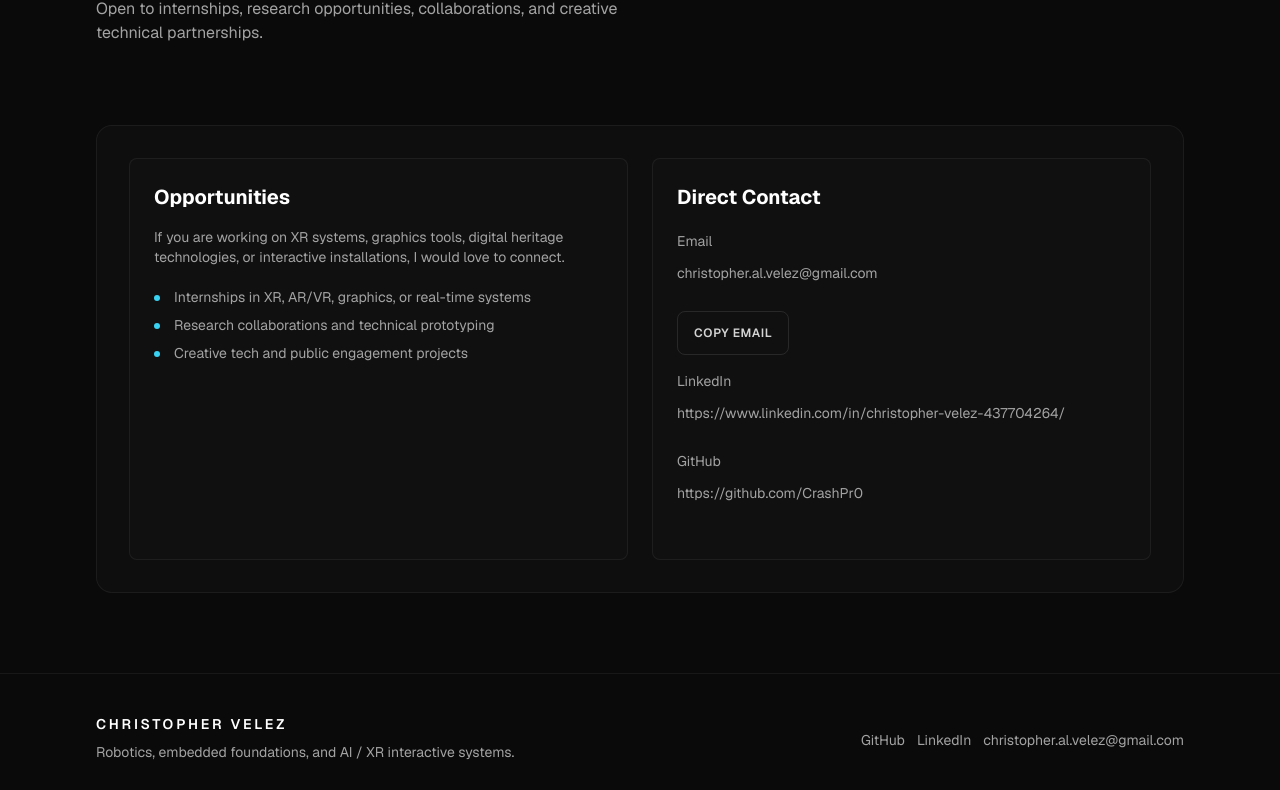
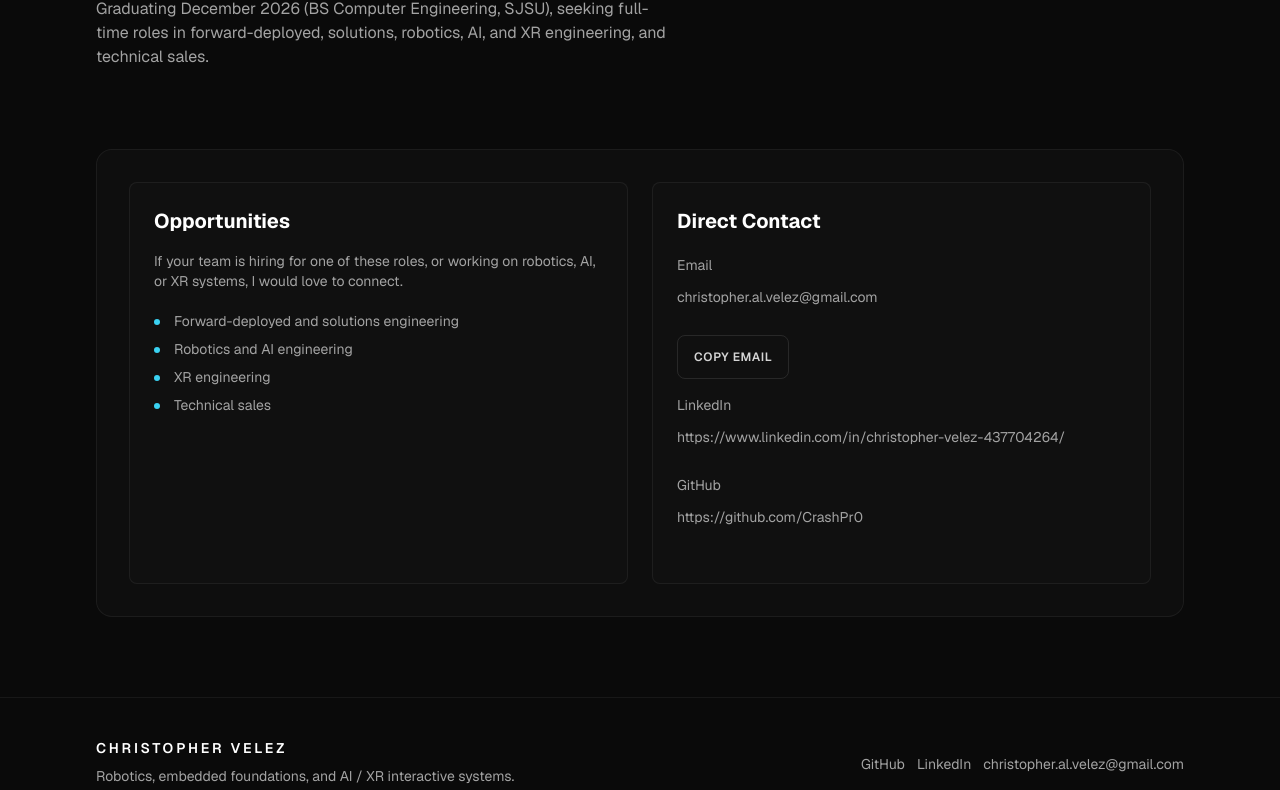
Before and after one commit to CrashPr0/ChrisVelezPortfolio, an Astro site: page /contact in a window 1280 px wide. Shown: the part 288-1078 px from the top of the page. Built offline with nearby package versions, Linux system fonts and the light colour scheme; Astro itself is replaced by a stand-in of ours.

Commit message:
About/Contact: state December 2026 graduation and full-time role targets
Replaces internship and XR-only wording with: graduating December 2026 (BS
Computer Engineering, SJSU), seeking full-time roles in forward-deployed,
solutions, robotics, AI, and XR engineering, and technical sales.

Co-Authored-By: Claude Sonnet 5.5 <noreply@anthropic.com>

```diff
--- a/src/pages/about.astro
+++ b/src/pages/about.astro
@@ -19,7 +19,7 @@ const highlights = [
   {
     title: "Availability",
     description:
-      "Actively seeking internships and research roles in XR, graphics, and emerging tech. Open to remote and Bay Area opportunities.",
+      "Graduating December 2026 (BS Computer Engineering, SJSU), seeking full-time roles in forward-deployed, solutions, robotics, AI, and XR engineering, and technical sales.",
   },
 ];
 
--- a/src/pages/contact.astro
+++ b/src/pages/contact.astro
@@ -7,13 +7,13 @@ import { hrefFor } from "@/utils/paths";
 
 <BaseLayout
   title="Contact | Christopher Velez"
-  description="Contact Christopher Velez for internships, research, and immersive technology collaborations."
+  description="Contact Christopher Velez, graduating December 2026 and seeking full-time roles in forward-deployed, solutions, robotics, AI, and XR engineering, and technical sales."
   currentPath="/contact"
 >
   <section class="container py-16 md:py-20">
     <SectionHeading level="h1"
-      title="Let&apos;s build immersive technology that ships"
-      description="Open to internships, research opportunities, collaborations, and creative technical partnerships."
+      title="Let&apos;s talk about full-time roles"
+      description="Graduating December 2026 (BS Computer Engineering, SJSU), seeking full-time roles in forward-deployed, solutions, robotics, AI, and XR engineering, and technical sales."
     />
   </section>
 
@@ -23,13 +23,14 @@ import { hrefFor } from "@/utils/paths";
         <article class="rounded-lg border border-white/[0.06] bg-surface-800/40 p-6">
           <h2 class="font-display text-xl font-bold text-white">Opportunities</h2>
           <p class="mt-4 text-sm text-neutral-400">
-            If you are working on XR systems, graphics tools, digital heritage technologies, or interactive
-            installations, I would love to connect.
+            If your team is hiring for one of these roles, or working on robotics, AI, or XR systems, I would
+            love to connect.
           </p>
           <ul class="mt-5 space-y-2 text-sm text-neutral-400">
-            <li class="timeline-bullet">Internships in XR, AR/VR, graphics, or real-time systems</li>
-            <li class="timeline-bullet">Research collaborations and technical prototyping</li>
-            <li class="timeline-bullet">Creative tech and public engagement projects</li>
+            <li class="timeline-bullet">Forward-deployed and solutions engineering</li>
+            <li class="timeline-bullet">Robotics and AI engineering</li>
+            <li class="timeline-bullet">XR engineering</li>
+            <li class="timeline-bullet">Technical sales</li>
           </ul>
         </article>
 
--- a/src/pages/index.astro
+++ b/src/pages/index.astro
@@ -110,7 +110,7 @@ const personJsonLd = JSON.stringify({
 
   <section class="container py-14 md:py-20">
     <SectionHeading
-      title="Internships, research, and collaboration"
+      title="Experience"
       description="Human-robot interaction, robotics demos, and XR systems for research and public engagement."
     />
     <div class="timeline mt-10">
```
